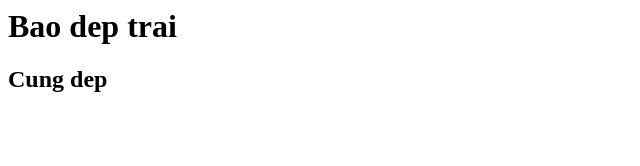
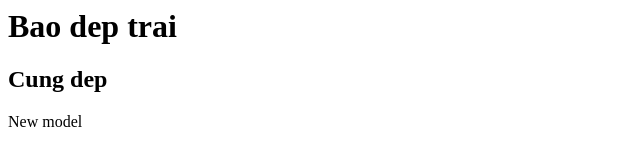
Before and after one commit to dbaonguyen/Our-IT-World, a plain HTML site: page index.html in a window 1280 px wide. Shown: the full height of the page, 0-640 px from the left. Drawn offline with Linux system fonts and the light colour scheme.

Commit message:
Test conflict

```diff
--- a/index.html
+++ b/index.html
@@ -1,3 +1,5 @@
 <h1>Bao dep trai</h1>
 
 <h2>Cung dep</h2>
+
+<p>New model</p>
```
